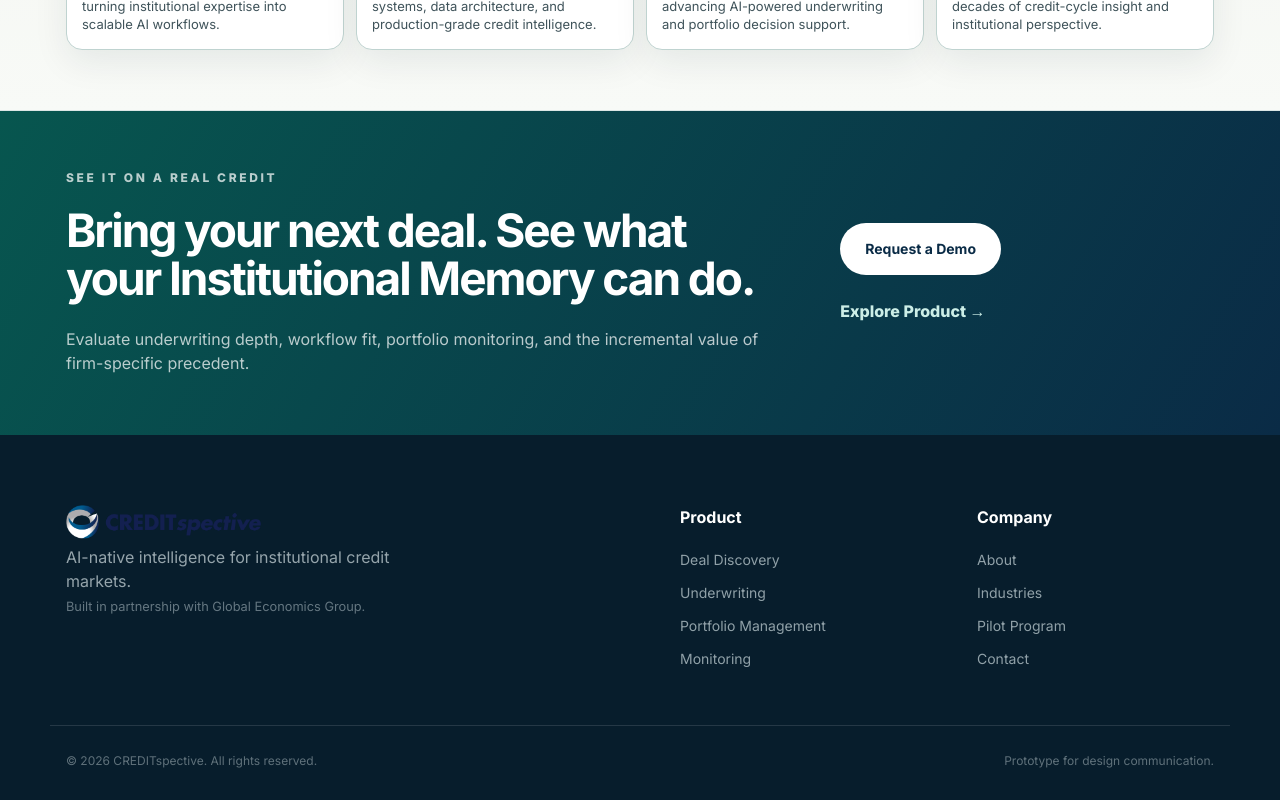
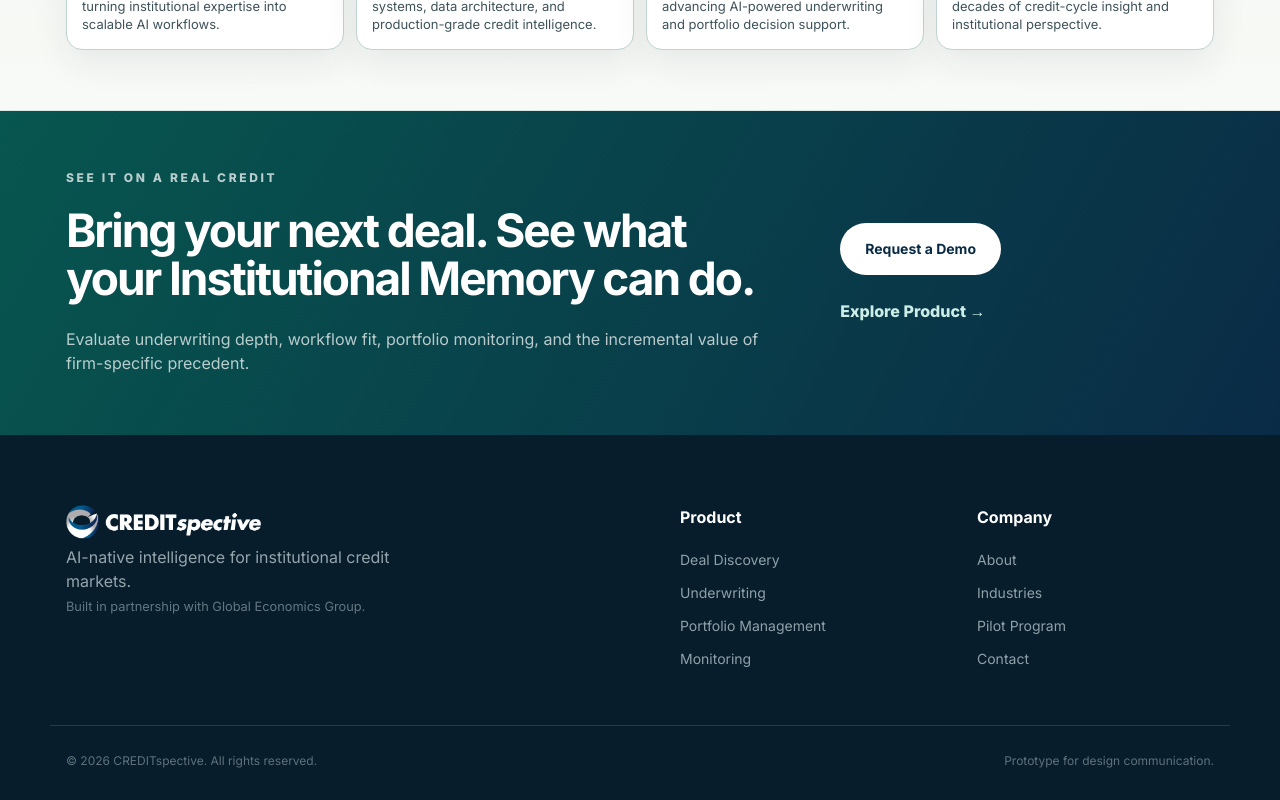
Before and after one commit to hayknurijanyan/creditspective-demo, a Next.js app: page / in a window 1280 px wide. Shown: the part 6304-7104 px from the top of the page. Built offline with nearby package versions, Linux system fonts and the light colour scheme.

Commit message:
fix: footer logo

```diff
--- a/src/app/page.tsx
+++ b/src/app/page.tsx
@@ -766,7 +766,7 @@ export default function Home() {
             <a className="brand footer-brand" href="#top">
               <img
                 className="brand-logo"
-                src="/images/logo/creditspective-logo.png"
+                src="/images/logo/creditspective-logo-white.png"
                 alt="CREDITspective"
               />
             </a>
```
Also changed, not shown: public/images/logo/creditspective-logo-white.png (added).
